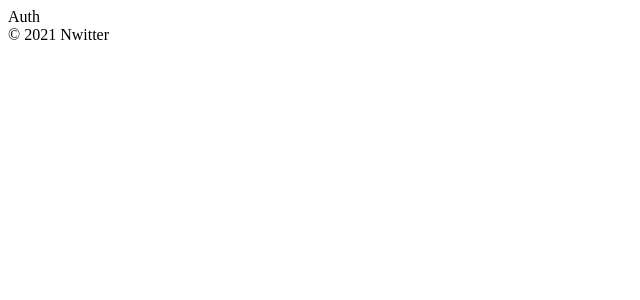
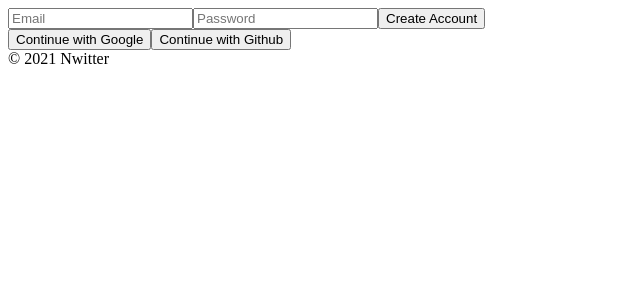
Before and after one commit to syou-b/nwitter, a React (Create React App) app: page / in a window 1280 px wide. Shown: the top 300 px of the page, without its empty margins (0-640 px from the left). Built offline with nearby package versions, Linux system fonts and the light colour scheme; no server answers.

Commit message:
2.3 Creating Account

```diff
--- a/src/routes/Auth.js
+++ b/src/routes/Auth.js
@@ -1,4 +1,59 @@
-import React from "react";
+import React, {useState} from "react";
+import { authService } from "../fbase";
 
-const Auth = () => <span>Auth</span>;
+const Auth = () => {
+    const [email, setEmail] = useState("");
+    const [password, setPassword] = useState("");
+    const [newAccount, setNewAccount] = useState(true);
+
+    const onChange = (event) => {
+        const {target: {name, value}, } = event;
+        if(name === "email"){
+            setEmail(value);
+        } else if (name === "password") {
+            setPassword(value);
+        };
+    };
+    const onSubmit = async(event) => {
+        event.preventDefault();
+        try{
+            let data;
+            if(newAccount){
+                data = await authService.createUserWithEmailAndPassword(email, password);
+             } else{
+                data = await authService.signInWithEmailAndPassword(email, password);
+             }
+             console.log(data);
+        }catch(error){
+            console.log(error);
+        }
+    };
+    return(
+        <div>
+            <form onSubmit={onSubmit}>
+                <input
+                    name="email"
+                    type="email"
+                    placeholder="Email"
+                    required
+                    value={email}
+                    onChange={onChange}
+                />
+                <input
+                    name="password"
+                    type="password"
+                    placeholder="Password"
+                    required
+                    value={password}
+                    onChange={onChange}
+                />
+                <input type="submit" value={newAccount? "Create Account" : "Log In" }/>
+            </form>
+            <div>
+                <button>Continue with Google</button>
+                <button>Continue with Github</button>
+            </div>
+        </div>
+    );
+}
 export default Auth;
```
